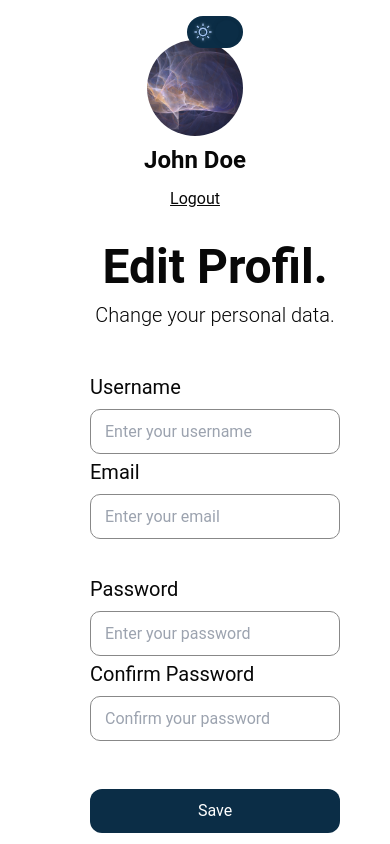
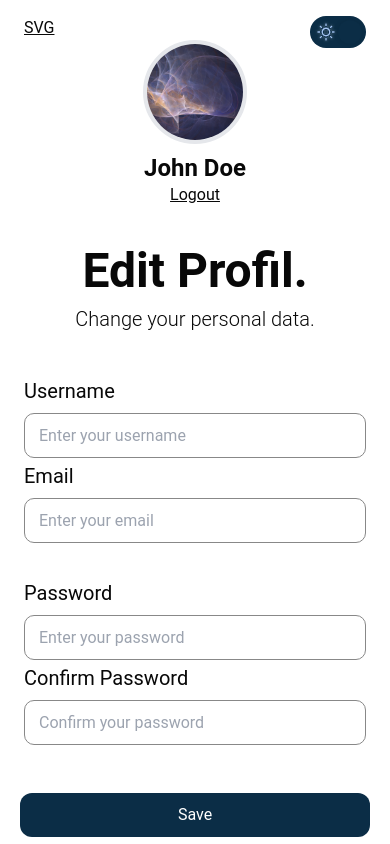
Before and after one commit to Oomaxime/DesignSystem, a React (Vite) app: page /param/user in a window 390 px wide. Built offline with nearby package versions, Linux system fonts and the light colour scheme.

Commit message:
✨[LAYOUT] Refactor layout components for improved structure and styling, including Avatar integration and responsive adjustments

```diff
--- a/src/components/ui/Avatar.jsx
+++ b/src/components/ui/Avatar.jsx
@@ -15,7 +15,7 @@ export default function Avatar({ pseudo, img, imgWebp }) {
                 className="rounded-full w-[96px] h-[96px] object-cover"
             />
         </picture>
-        <p className="py-3">
+        <p className="pt-3 md:py-3">
         <Text type="text-accent" className="font-bold py-2">
             {pseudo || "John Doe"}
         </Text>
--- a/src/components/ui/Form.jsx
+++ b/src/components/ui/Form.jsx
@@ -33,7 +33,7 @@ export default function Form({
 
       {children}
 
-      <div className="flex flex-col gap-3">
+      <div className="flex flex-col gap-3 mx-5">
         <Button type="submit" active={true} onClick={() => navigate(path)}>
           <Text className="text-button">{buttonText}</Text>
         </Button>
--- a/src/layouts/ParamLayout.jsx
+++ b/src/layouts/ParamLayout.jsx
@@ -4,6 +4,7 @@ import img from "../assets/images/bg.avif";
 import { useState } from "react";
 import Toggle from "../components/ui/Toggle";
 import Text from "../components/ui/Text";
+import Avatar from "../components/ui/Avatar";
 
 export default function MainLayout() {
   const [isDarkMode, setIsDarkMode] = useState(false);
@@ -18,47 +19,32 @@ export default function MainLayout() {
   };
 
   return (
-    <main className="flex flex-col h-screen px-5 py-10 md:px-0 md:flex-row ">
-      <aside className="flex flex-col justify-between items-center text-center min-w-52 w-1/10 ">
-        <div className="flex items-center w-full flex-col gap-0">
-          <picture>
-            <source srcSet={img} type="image/avif" />
-            <source srcSet={imgWebp} type="image/webp" />
-            <img
-              src={img}
-              alt="Illustration du formulaire"
-              className="rounded-full w-[96px] h-[96px] object-cover"
-            />
-          </picture>
-          <p className="py-3">
-            <Text type="text-accent" className="font-bold py-2">
-              John Doe
-            </Text>
-          </p>
-          <Link to="/logout" className="underline">
-            Logout
-          </Link>
-        </div>
-        <div className="w-min md:w-auto">
-          <Link to="/privacy-policy" className="hidden underline block md:block">
+    <main className="flex flex-col h-screen py-10 md:flex-row">
+      <aside className="flex flex-col justify-between items-center w-1/10 text-center min-w-52">
+        <Avatar/>
+        <div>
+          <Link to="/privacy-policy" className="underline hidden md:block">
             Privacy Policy
           </Link>
-          <Link to="/terms-conditions" className="hidden underline block md:block">
+          <Link to="/terms-conditions" className="underline hidden md:block">
             Terms & Conditions
           </Link>
         </div>
       </aside>
 
-      <div className="my-4 bg-black w-px h-auto"></div>
+      <div className="w-px bg-black"></div>
 
-      <div className="w-screen flex flex-col items-center">
-        <div className="fixed top-4 md:flex justify-between w-full px-10">
-          <Link to=".." className="underline hidden md:block">
-            Back
+      <div className="w-screen flex flex-col gap-20 items-center">
+        <div className="absolute top-4 flex justify-between w-full px-6 md:px-8 md:relative">
+          <Link to=".." className="underline">
+            <span className="hidden md:block">Back</span>
+            <span className="block md:hidden">SVG</span>
           </Link>
           <Toggle isToggled={isDarkMode} onToggle={handleToggleChange} />
         </div>
-        <Outlet />
+        <div className="pt-10 md:pt-0">
+          <Outlet />
+        </div>
       </div>
     </main>
   );
--- a/src/pages/UserForm.jsx
+++ b/src/pages/UserForm.jsx
@@ -55,7 +55,7 @@ export default function UserForm() {
       buttonText="Save"
       path="/param/user"
     >
-      <div className="flex flex-col gap-10">
+      <div className="flex flex-col gap-10 w-screen px-6 md:w-auto mpd:px-0">
         <div className="flex flex-col gap-2">
           <div className="flex flex-col gap-1">
             <Input
--- a/src/styles/index.css
+++ b/src/styles/index.css
@@ -173,6 +173,6 @@ body.dark {
     }
 
     .form {
-        @apply flex gap-12 flex-col mx-auto mx-4 md:w-[418px] md:mx-0;
+        @apply flex gap-12 flex-col mx-auto md:w-[418px] md:mx-0;
     }
 }
```
